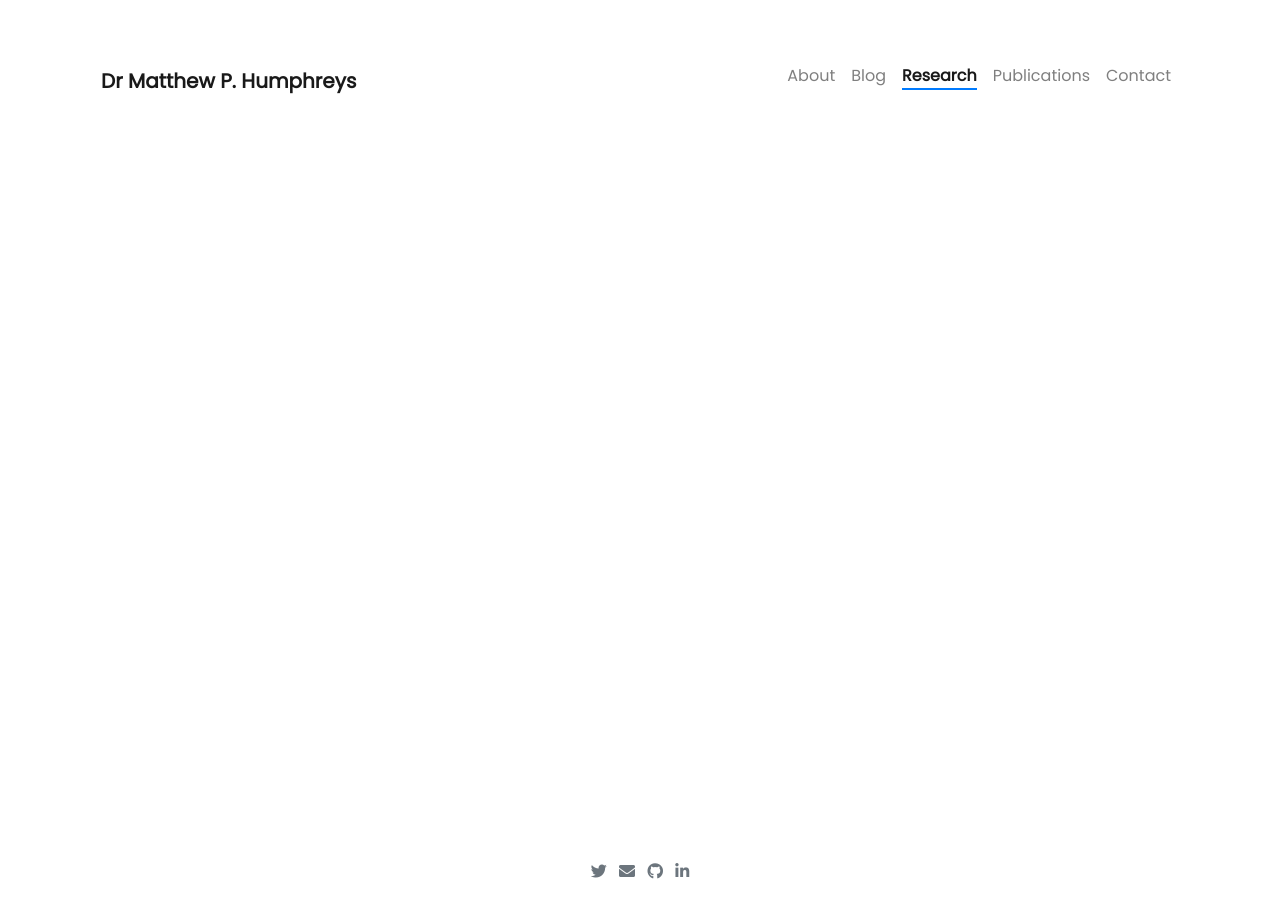
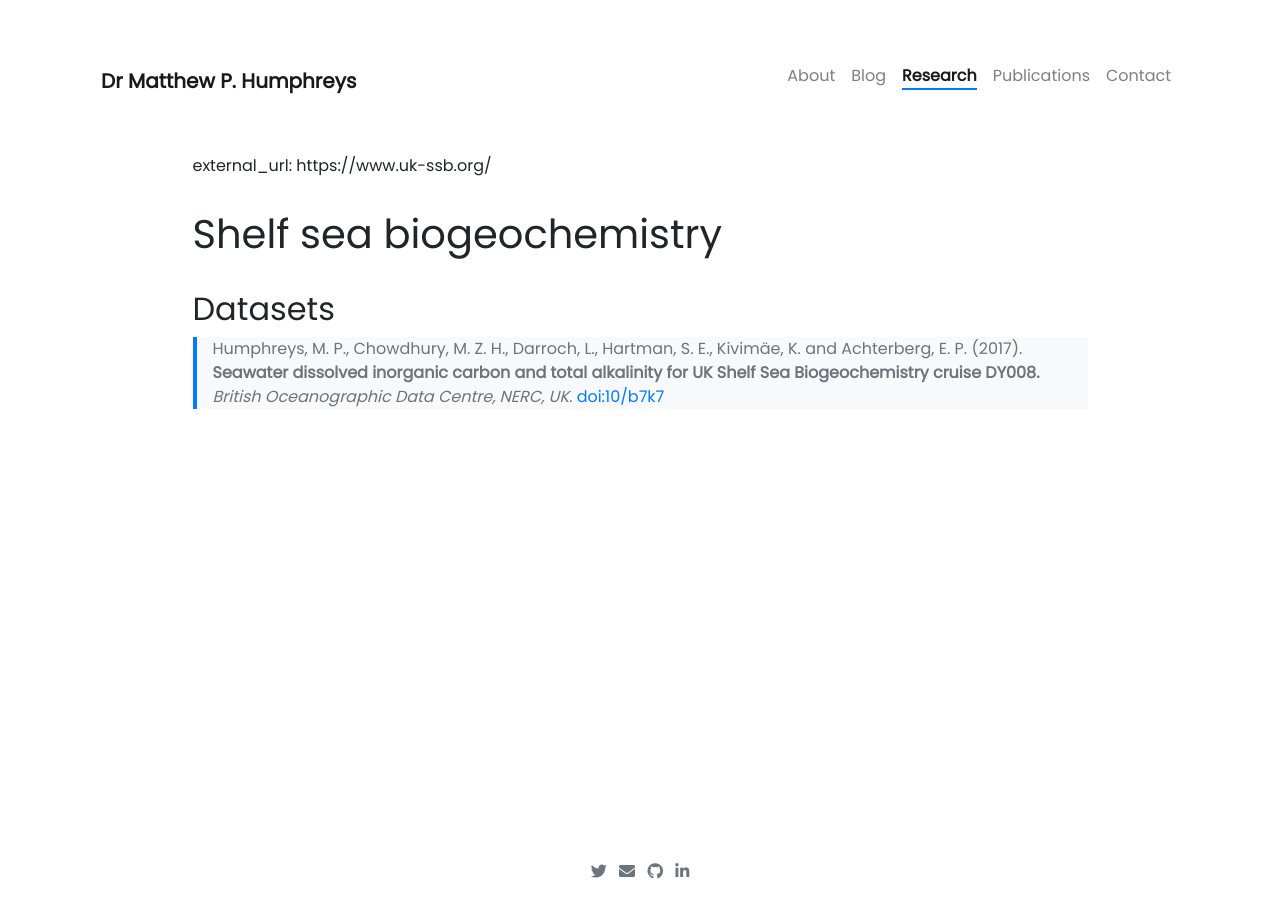
Before and after one commit to mvdh7/mvdh7.github.io, a Jekyll site: the page built from _projects/300-shelf-sea-biogeochemistry.md, in a window 1280 px wide. Built offline with Jekyll 4.4.1, drawn with Linux system fonts in a browser that asks for light colours; nearby versions of some CDN libraries; comment, search, counter and statistics services are not loaded.

Commit message:
Temporarily add page

```diff
--- a/_projects/300-shelf-sea-biogeochemistry.md
+++ b/_projects/300-shelf-sea-biogeochemistry.md
@@ -3,5 +3,13 @@ name: Shelf sea biogeochemistry
 tools: [Oceanography, Research cruises]
 image: https://raw.githubusercontent.com/mvdh7/mvdh7.github.io/master/images/SSB.jpg
 description: Carbon and nutrient dynamics and fluxes in the northwest European continental shelf sea.
+permalink: /research/ssb/
+---
+
 external_url: https://www.uk-ssb.org/
----
+
+# Shelf sea biogeochemistry
+
+## Datasets
+
+<blockquote>Humphreys, M. P., Chowdhury, M. Z. H., Darroch, L., Hartman, S. E., Kivimäe, K. and Achterberg, E. P. (2017). <strong>Seawater dissolved inorganic carbon and total alkalinity for UK Shelf Sea Biogeochemistry cruise DY008.</strong> <em>British Oceanographic Data Centre, NERC, UK.</em> <a href="https://doi.org/10/b7k7">doi:10/b7k7</a></blockquote>
```
